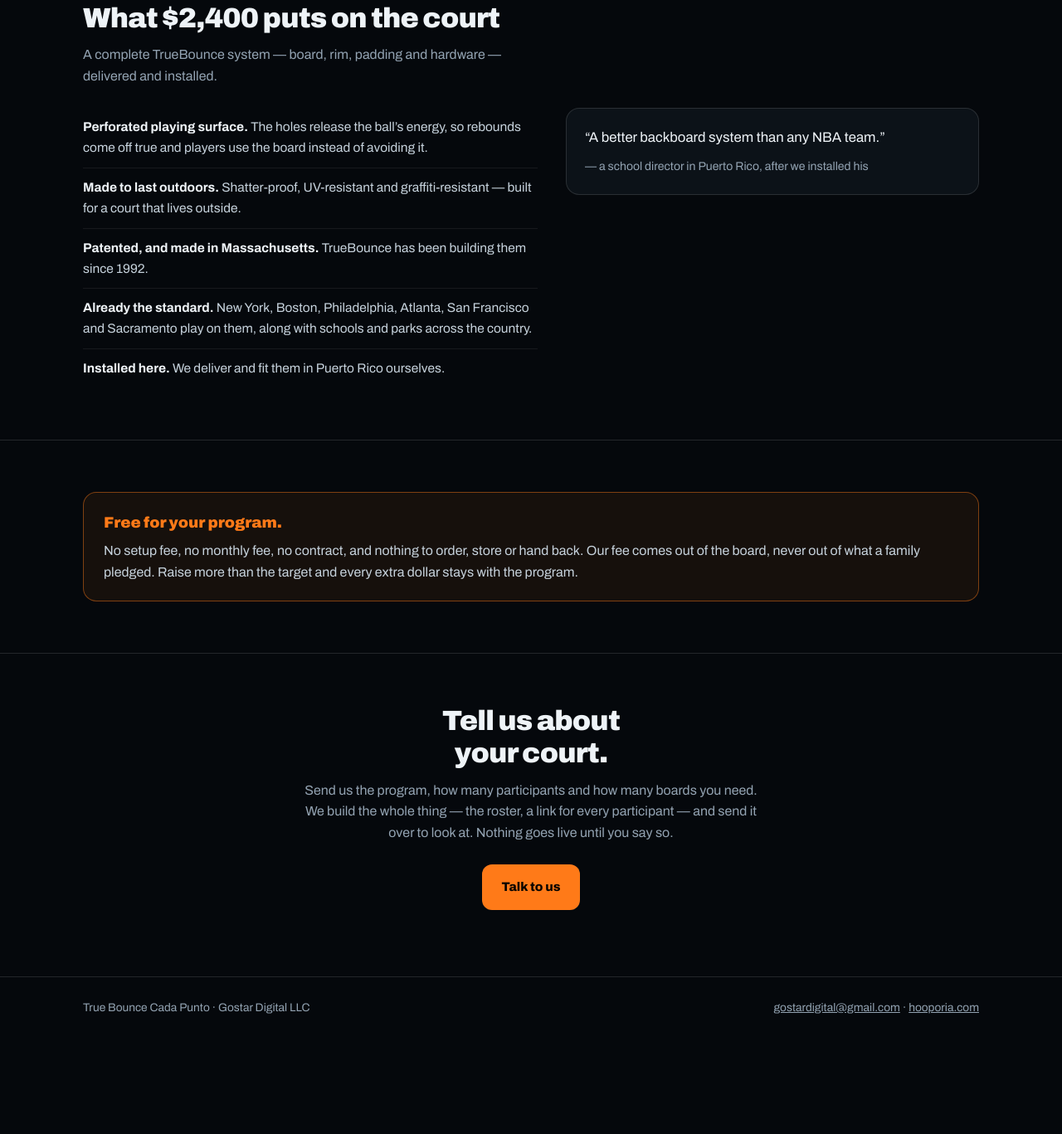
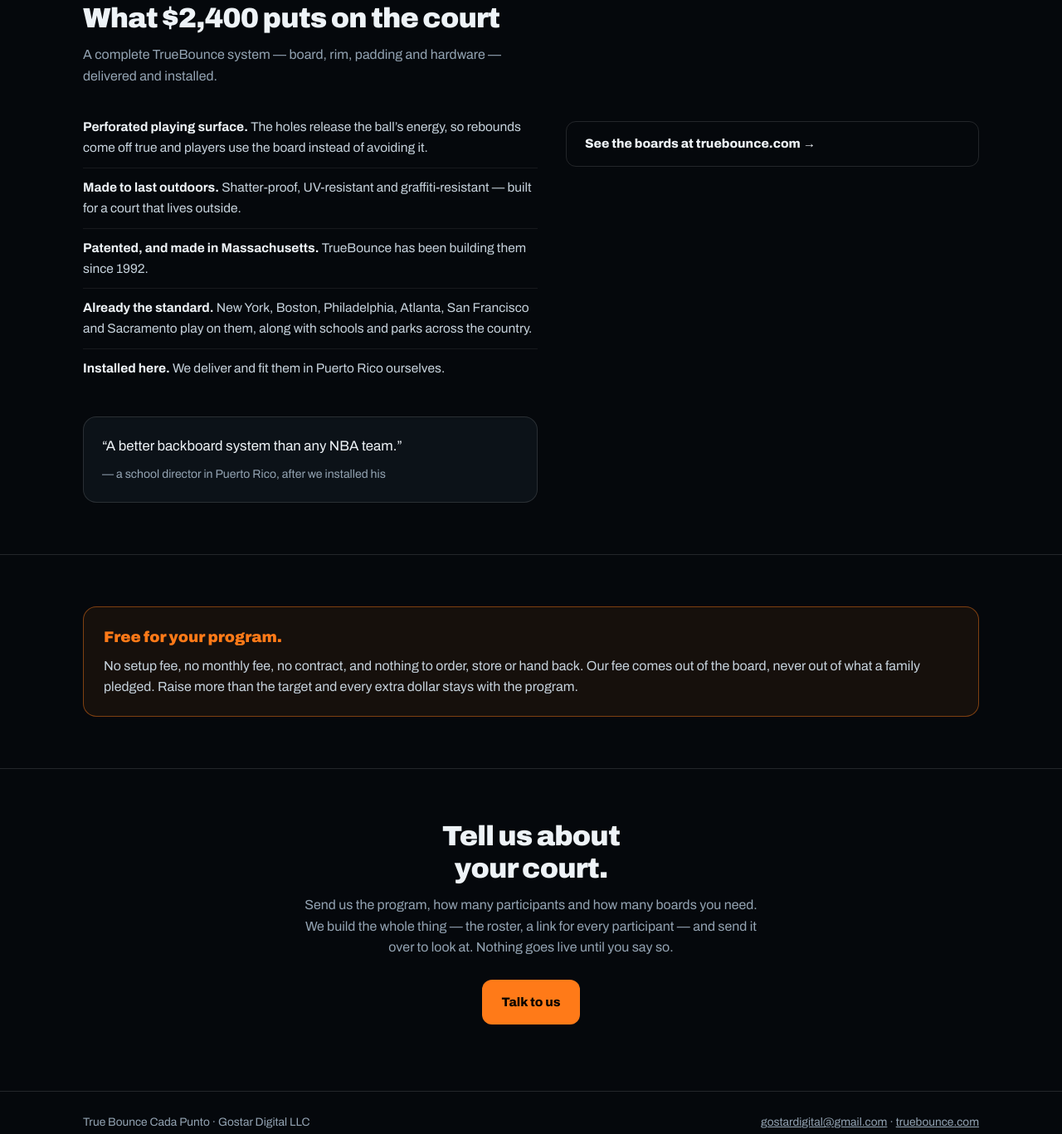
Before and after one commit to hooporiapr-oss/true-bounce-BACKBOARDS, a plain HTML site: page index.html in a window 1280 px wide. Shown: the part 2380-3747 px from the top of the page at 83% size. Before the commit the page ends 3636 px from the top, so only its background shows below. Drawn offline with Linux system fonts and the light colour scheme.

Commit message:
Update footer links and add new button

```diff
--- a/index.html
+++ b/index.html
@@ -254,6 +254,8 @@
         <li data-t="sp4"><b>Already the standard.</b> New York, Boston, Philadelphia, Atlanta, San Francisco and Sacramento play on them, along with schools and parks across the country.</li>
         <li data-t="sp5"><b>Installed here.</b> We deliver and fit them in Puerto Rico ourselves.</li>
       </ul>
+      <a class="btn btn-line" href="https://truebounce.com/" target="_blank" rel="noopener"
+         style="margin-top:16px;display:inline-block" data-t="seeTb">See the boards at truebounce.com →</a>
       <div class="shot">
         <p class="q" data-t="quote">“A better backboard system than any NBA team.”</p>
         <p class="who" data-t="quoteWho">— a school director in Puerto Rico, after we installed his</p>
@@ -284,7 +286,7 @@
 <footer>
   <div class="wrap row">
     <span data-t="foot1">True Bounce Cada Punto · Gostar Digital LLC</span>
-    <span><a href="mailto:gostardigital@gmail.com">gostardigital@gmail.com</a> · <a href="https://hooporia.com">hooporia.com</a></span>
+    <span><a href="mailto:gostardigital@gmail.com">gostardigital@gmail.com</a> · <a href="https://truebounce.com/" target="_blank" rel="noopener">truebounce.com</a></span>
   </div>
 </footer>
 
@@ -327,6 +329,7 @@
     sp3:'<b>Patented, and made in Massachusetts.</b> TrueBounce has been building them since 1992.',
     sp4:'<b>Already the standard.</b> New York, Boston, Philadelphia, Atlanta, San Francisco and Sacramento play on them, along with schools and parks across the country.',
     sp5:'<b>Installed here.</b> We deliver and fit them in Puerto Rico ourselves.',
+    seeTb:'See the boards at truebounce.com →',
     quote:'“A better backboard system than any NBA team.”',
     quoteWho:'— a school director in Puerto Rico, after we installed his',
     costH:'Free for your program.',
@@ -373,6 +376,7 @@
     sp3:'<b>Patentado, y hecho en Massachusetts.</b> TrueBounce los fabrica desde 1992.',
     sp4:'<b>Ya es el estándar.</b> Nueva York, Boston, Filadelfia, Atlanta, San Francisco y Sacramento juegan en ellos, además de escuelas y parques por todo el país.',
     sp5:'<b>Instalado aquí.</b> Nosotros mismos los entregamos e instalamos en Puerto Rico.',
+    seeTb:'Mira los tableros en truebounce.com →',
     quote:'“Un sistema de tableros mejor que el de cualquier equipo de la NBA.”',
     quoteWho:'— un director de escuela en Puerto Rico, después de instalarle el suyo',
     costH:'Gratis para tu programa.',
```
